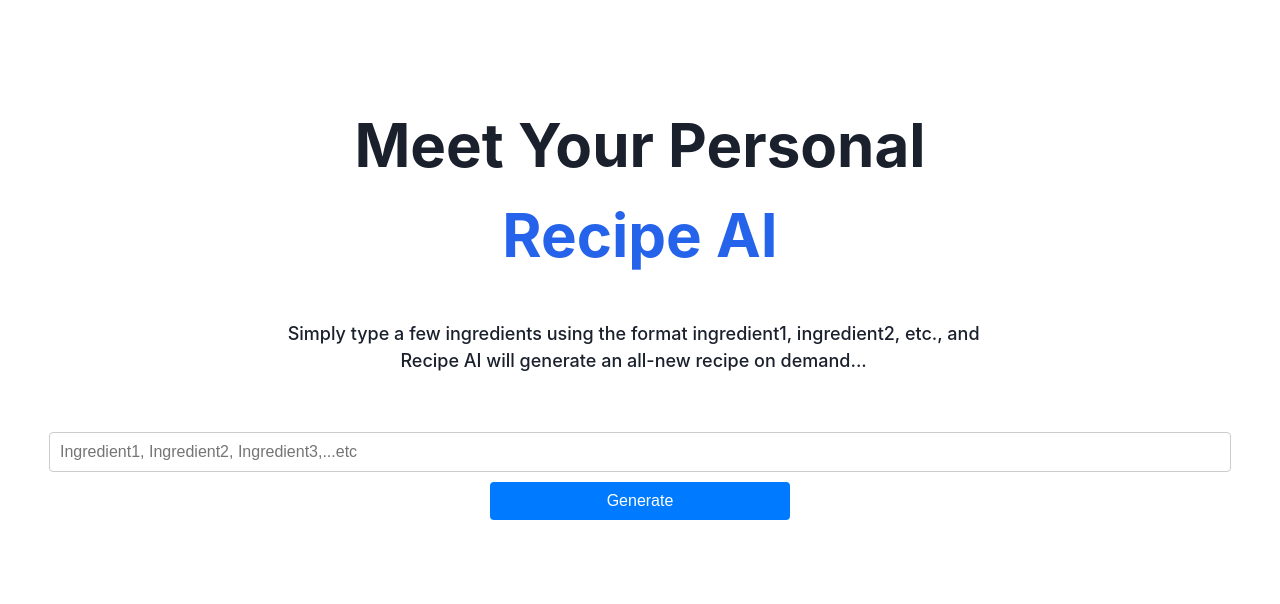
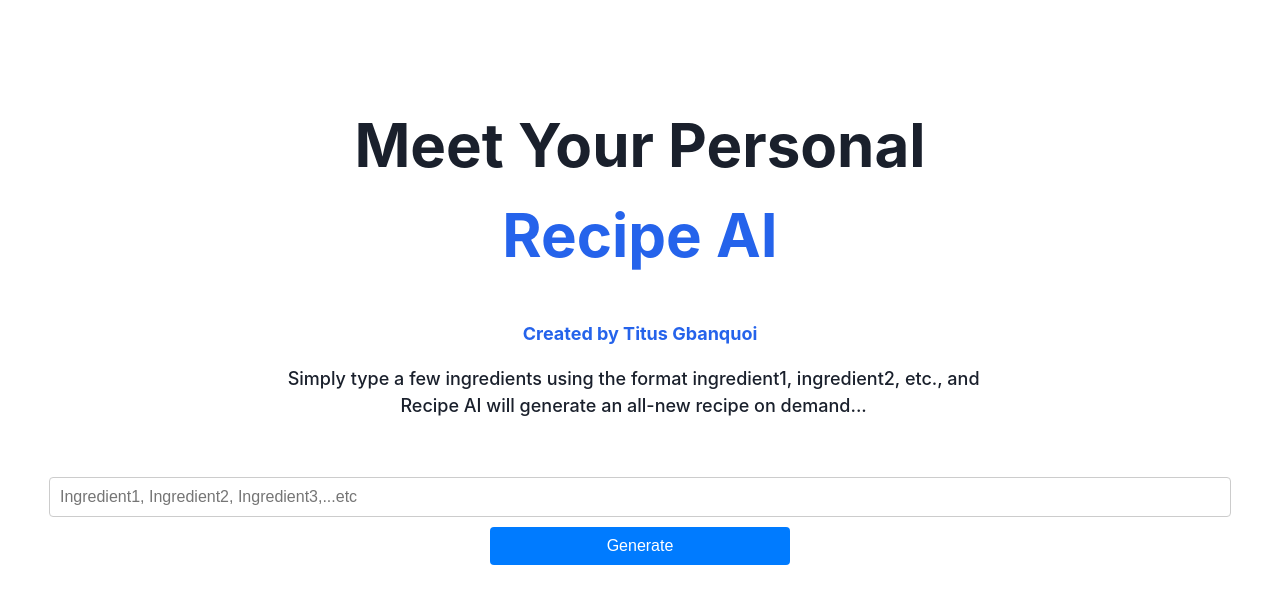
Before and after one commit to karnue1/profilesapp, a React (Vite) app in the folder ai-recipe-generator/: page / in a window 1280 px wide. Shown: the top 604 px of the page. Built offline with nearby package versions, Linux system fonts and the light colour scheme; no server answers; what @aws-amplify/ui-react, aws-amplify would draw is missing.

Commit message:
Refine header and description in App component
Updated the header and description text for clarity.

```diff
--- a/ai-recipe-generator/src/App.tsx
+++ b/ai-recipe-generator/src/App.tsx
@@ -41,14 +41,14 @@ function App() {
     <div className="app-container">
       <div className="header-container">
         <h1 className="main-header">
-          Meet Your Personal
-          <br />
+          Meet Your Personal <br />
           <span className="highlight">Recipe AI</span>
         </h1>
+        <p className="description" style={{ fontWeight: "bold", color: "#2563eb", marginTop: "10px" }}>
+          Created by Titus Gbanquoi
+        </p>
         <p className="description">
-          Simply type a few ingredients using the format ingredient1,
-          ingredient2, etc., and Recipe AI will generate an all-new recipe on
-          demand...
+          Simply type a few ingredients using the format ingredient1, ingredient2, etc., and Recipe AI will generate an all-new recipe on demand...
         </p>
       </div>
       <form onSubmit={onSubmit} className="form-container">
```
